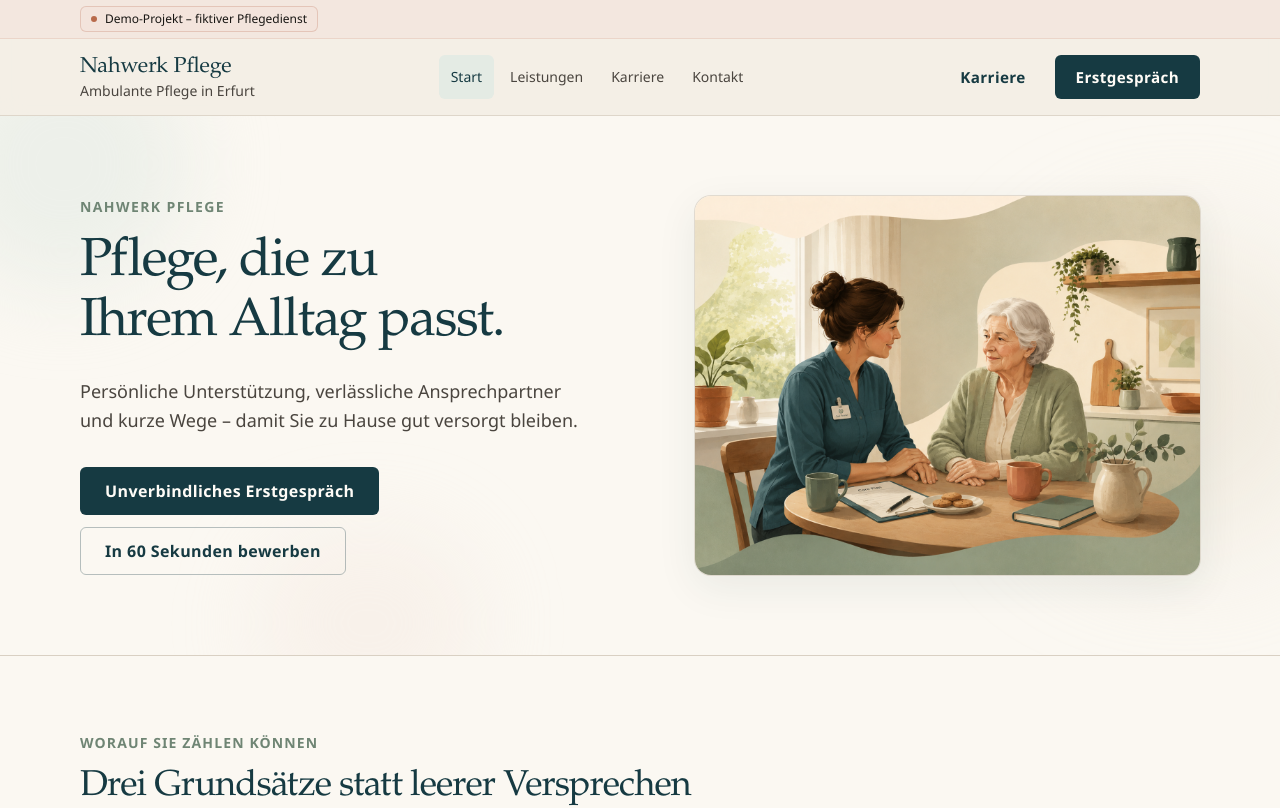
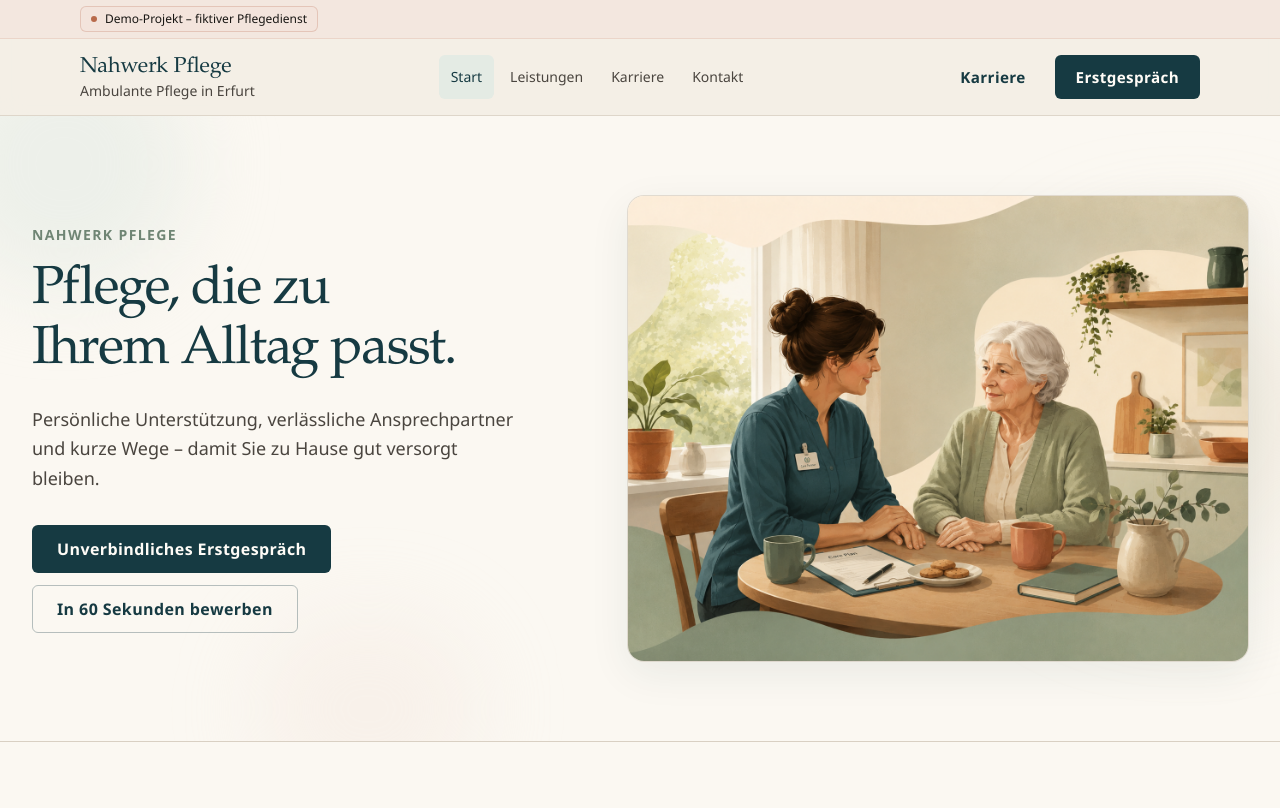
Before and after one commit to bennikost25-design/nahwerk-pflege-demo, a Next.js app: page / in a window 1280 px wide. Shown: the top 808 px of the page. Built offline with nearby package versions, Linux system fonts and the light colour scheme.

Commit message:
Bildgröße anpassung

```diff
--- a/src/app/globals.css
+++ b/src/app/globals.css
@@ -122,6 +122,30 @@ body {
   }
 }
 
+/* Hero-only: wider from lg, matches container-site below */
+.container-hero {
+  width: min(1120px, calc(100% - 2rem));
+  margin-inline: auto;
+}
+
+@media (min-width: 768px) {
+  .container-hero {
+    width: min(1120px, calc(100% - 3rem));
+  }
+}
+
+@media (min-width: 1024px) {
+  .container-hero {
+    width: min(1200px, calc(100% - 3rem));
+  }
+}
+
+@media (min-width: 1280px) {
+  .container-hero {
+    width: min(1280px, calc(100% - 4rem));
+  }
+}
+
 .section-space {
   padding-block: clamp(3.5rem, 6vw, 5.5rem);
 }
--- a/src/components/sections/HeroSection.tsx
+++ b/src/components/sections/HeroSection.tsx
@@ -11,7 +11,7 @@ export function HeroSection() {
         <div className="absolute -bottom-16 left-[20%] h-48 w-56 rounded-full bg-terracotta-soft/35 blur-2xl" />
       </div>
 
-      <div className="container-site relative grid items-center gap-8 py-12 sm:gap-10 sm:py-14 md:gap-12 md:py-16 lg:grid-cols-[1.05fr_0.95fr] lg:gap-12 xl:gap-14 lg:py-20">
+      <div className="container-hero relative grid items-center gap-8 py-12 sm:gap-10 sm:py-14 md:gap-12 md:py-16 lg:grid-cols-[0.9fr_1.1fr] lg:gap-10 lg:py-20 xl:grid-cols-[0.85fr_1.15fr] xl:gap-12">
         <div className="relative z-[1] max-w-xl">
           <p className="text-sm font-semibold tracking-[0.1em] text-sage uppercase">
             {siteConfig.name}
@@ -33,7 +33,7 @@ export function HeroSection() {
           </div>
         </div>
 
-        <div className="relative z-[1] w-full max-w-[20.5rem] justify-self-center min-[380px]:max-w-sm sm:max-w-md lg:max-w-none lg:justify-self-stretch">
+        <div className="relative z-[1] w-full max-w-[20.5rem] justify-self-center min-[380px]:max-w-sm sm:max-w-md lg:max-w-[36.25rem] lg:justify-self-end xl:max-w-[38.75rem]">
           <div
             className="pointer-events-none absolute top-1/2 left-1/2 h-[82%] w-[92%] -translate-x-1/2 -translate-y-1/2 rounded-[46%_42%_48%_44%] bg-sage-soft/50"
             aria-hidden="true"
@@ -45,7 +45,7 @@ export function HeroSection() {
               width={1448}
               height={1086}
               priority
-              sizes="(max-width: 640px) 88vw, (max-width: 1024px) 420px, 480px"
+              sizes="(max-width: 640px) 88vw, (max-width: 1023px) 420px, (max-width: 1279px) 580px, 620px"
               className="h-auto w-full object-cover object-center"
             />
           </div>
```
